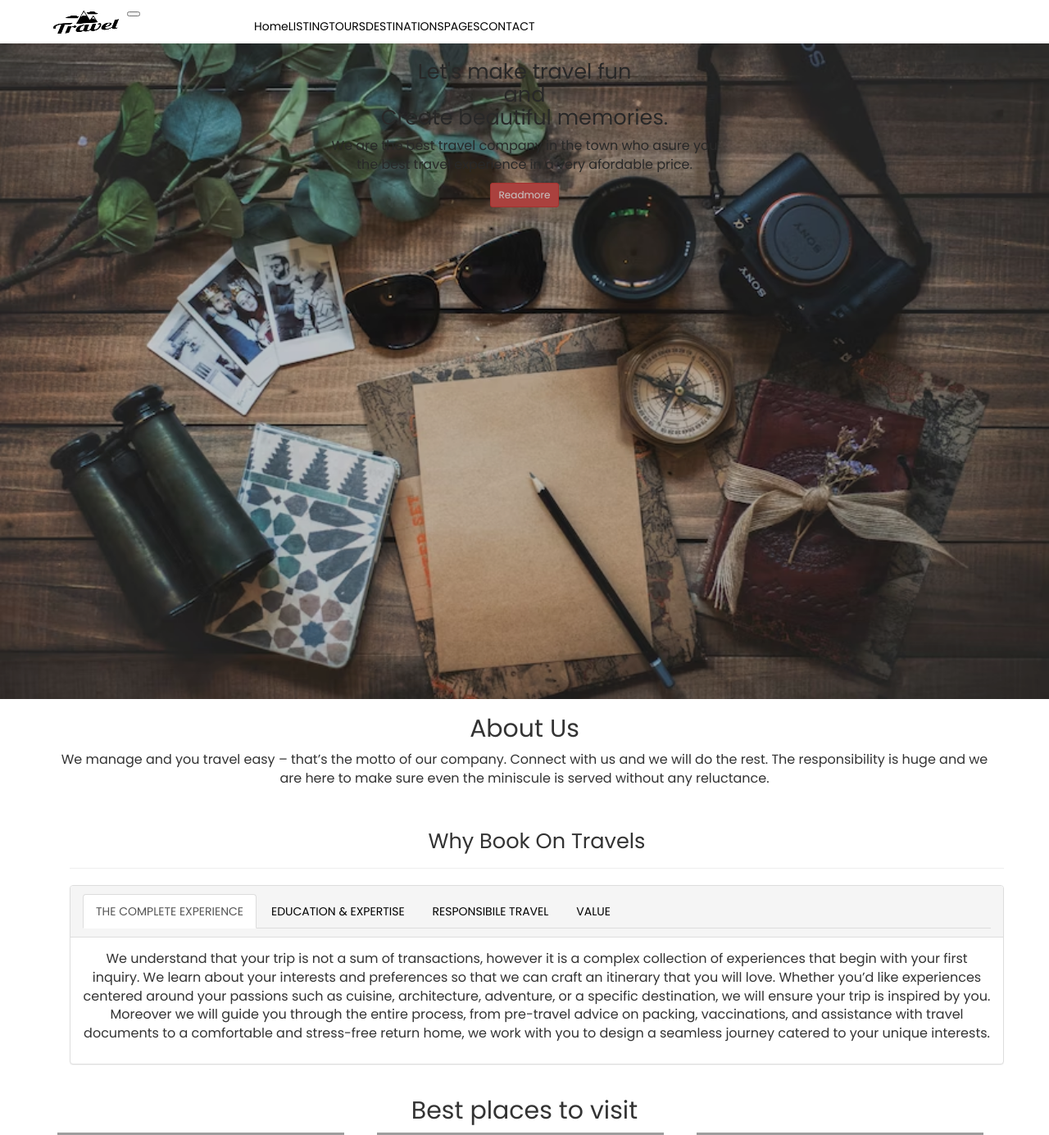
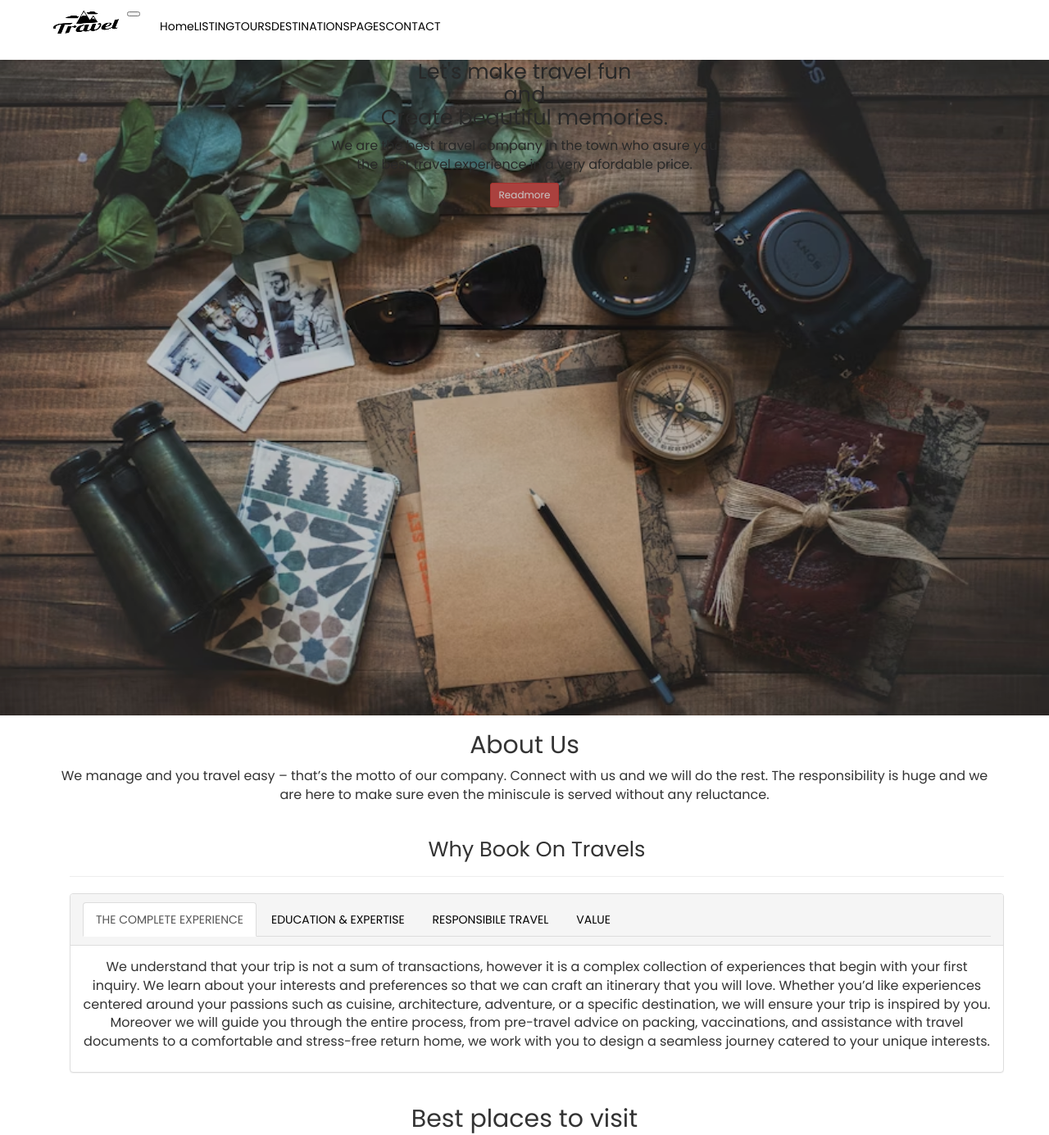
Before and after one commit to nishan4477/travel, a React (Vite) app: page / in a window 1280 px wide. Shown: the top 1385 px of the page at 82% size. Built offline with nearby package versions, Linux system fonts and the light colour scheme; grey boxes are pictures that could not be loaded.

Commit message:
header responsive fixed

```diff
--- a/src/Component/Footer.jsx
+++ b/src/Component/Footer.jsx
@@ -7,7 +7,7 @@ function Footer() {
     <footer>
         <div className="container p-2 text-light">
             <div className="row">
-                <div className="col-lg-4">
+                <div className="col-12 col-lg-4">
                    <div className="box"><h3>Contact Us</h3></div> <br/>
                    <ul>
                     <li><Link to="">Kathmandu, Nepal </Link></li>
@@ -18,7 +18,7 @@ function Footer() {
 
 
                 </div>
-                <div className="col-lg-4">
+                <div className="col-12 col-lg-4">
                 <div className="box"><h3>Popular Packages</h3></div> <br/>
                    <ul>
                     <li><Link to="">Nepal Honeymoon Tour</Link></li>
@@ -29,7 +29,7 @@ function Footer() {
 
 
                 </div>
-                <div className="col-lg-4">
+                <div className="col-12 col-lg-4">
                 <div className="box"><h3>NEWSLETTER</h3></div> <br/>
                  <p>Get Our Latest News And Special offers</p>
                  <input type='mail' placeholder='your email address'/><br/><br></br>
--- a/src/assets/style.scss
+++ b/src/assets/style.scss
@@ -23,6 +23,12 @@ p{
 // body{
 //     overflow: visible;
 // }
+
+.container{
+  &:before, &:after{
+    content: none;
+  }
+}
 
 .tint {
   &::before {
@@ -60,9 +66,9 @@ header {
   background: rgba(0, 0, 0, 0.332);
 }
 
-.navbar-expand-lg .navbar-collapse {
-  padding-left: 200px;
-}
+// .navbar-expand-lg .navbar-collapse {
+//   padding-left: 200px;
+// }
 .navbar-brand {
   padding: 0 0;
   .logo {
@@ -84,6 +90,7 @@ header {
 footer {
   position: relative;
   background-color: rgb(77, 73, 73);
+  overflow: hidden;
   a {
     color: white;
   }
```
